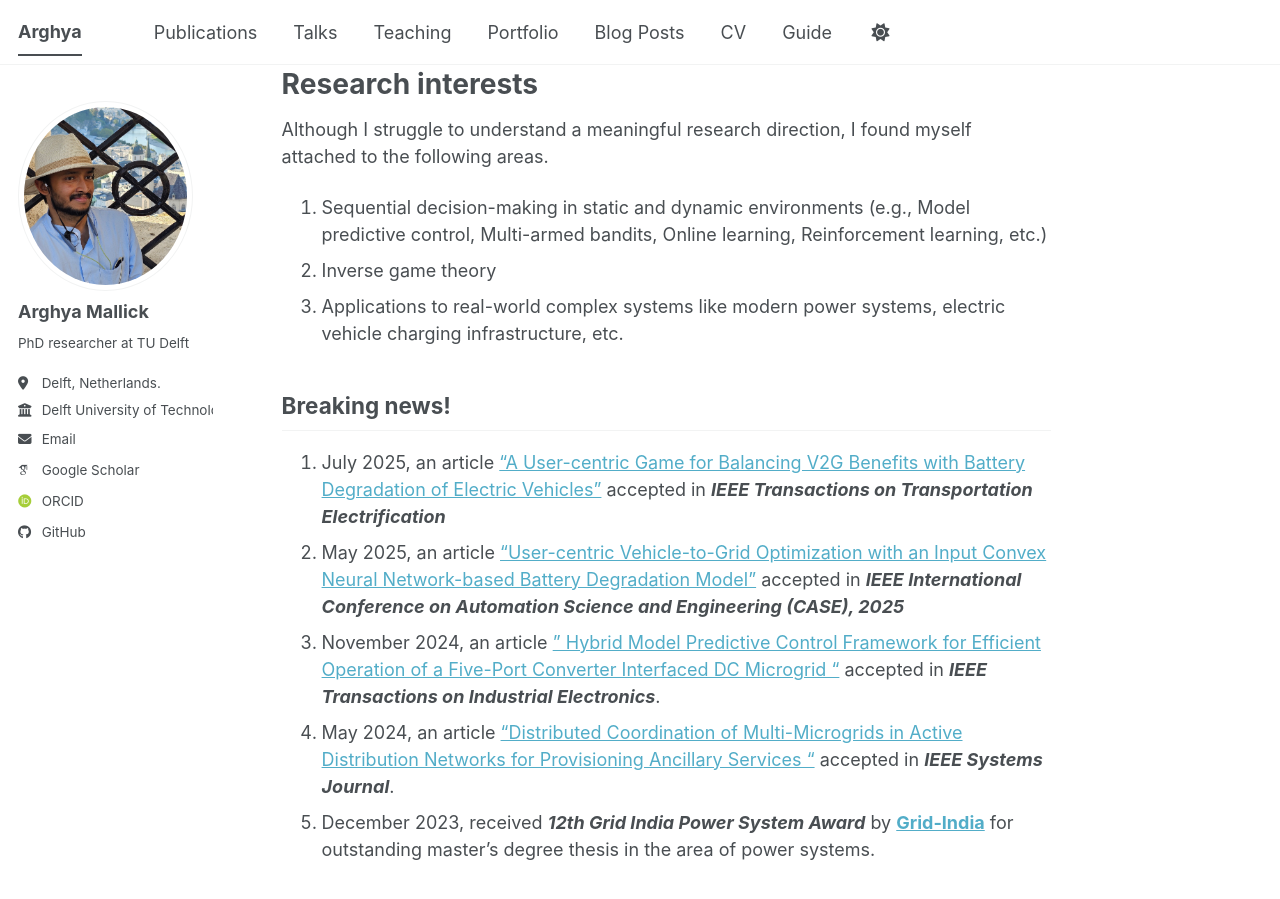
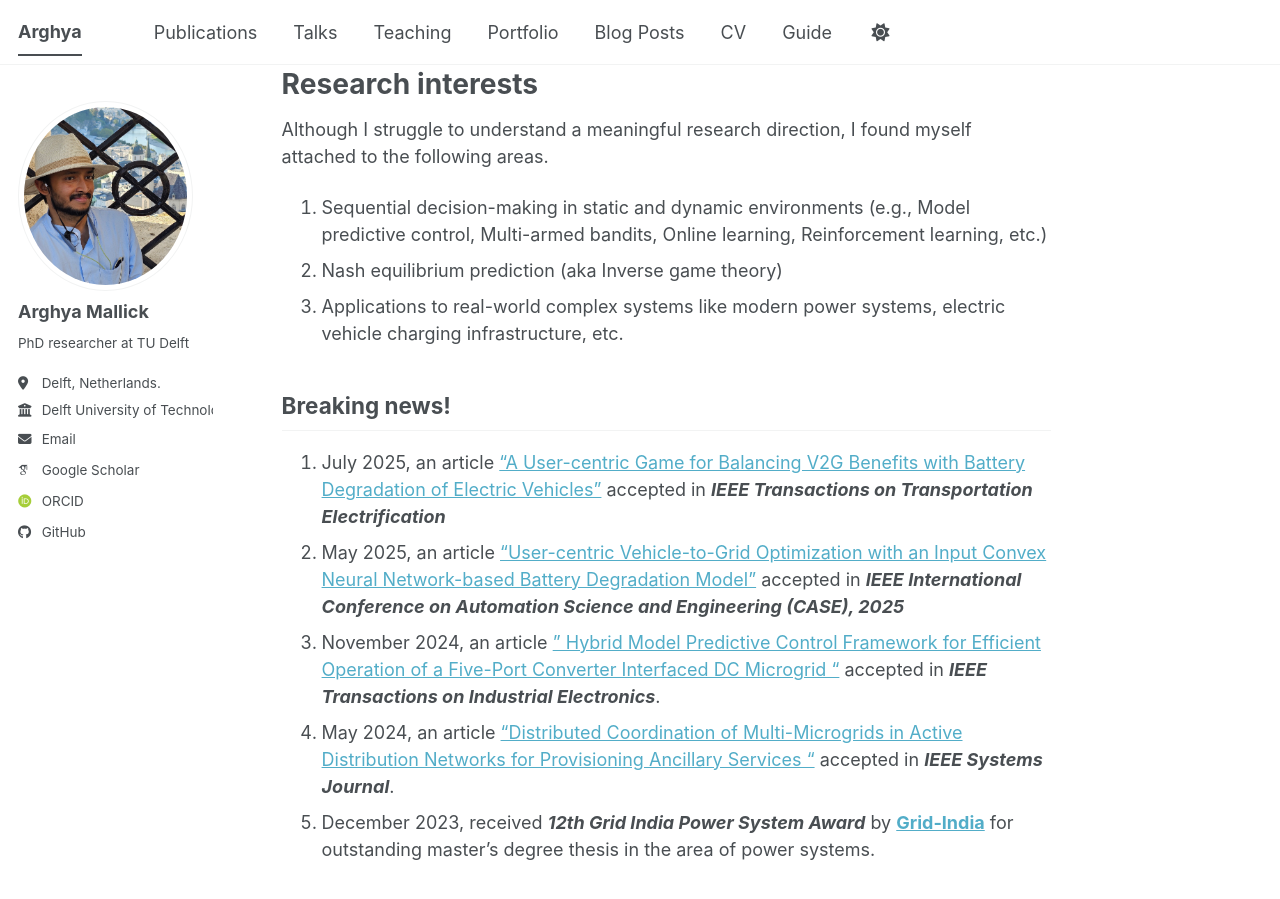
Before and after one commit to amallick-tudelft/amallick-tudelft.github.io, a Jekyll site: the page built from _pages/about.md, in a window 1280 px wide and 900 px high, scrolled down 429 px. Built offline with Jekyll 4.4.1, drawn with Linux system fonts in a browser that asks for light colours; some web fonts are replaced; a script bundle is joined from its source files by our own code; library files that are not in the unit come from our copies.

Commit message:
Update about.md

```diff
--- a/_pages/about.md
+++ b/_pages/about.md
@@ -19,7 +19,7 @@ Research interests
 ======
 Although I struggle to understand a meaningful research direction, I found myself attached to the following areas.
 1. Sequential decision-making in static and dynamic environments (e.g., Model predictive control, Multi-armed bandits, Online learning, Reinforcement learning, etc.)
-2. Inverse game theory
+2. Nash equilibrium prediction (aka Inverse game theory)
 3. Applications to real-world complex systems like modern power systems, electric vehicle charging infrastructure, etc.
 
 Breaking news!
```
